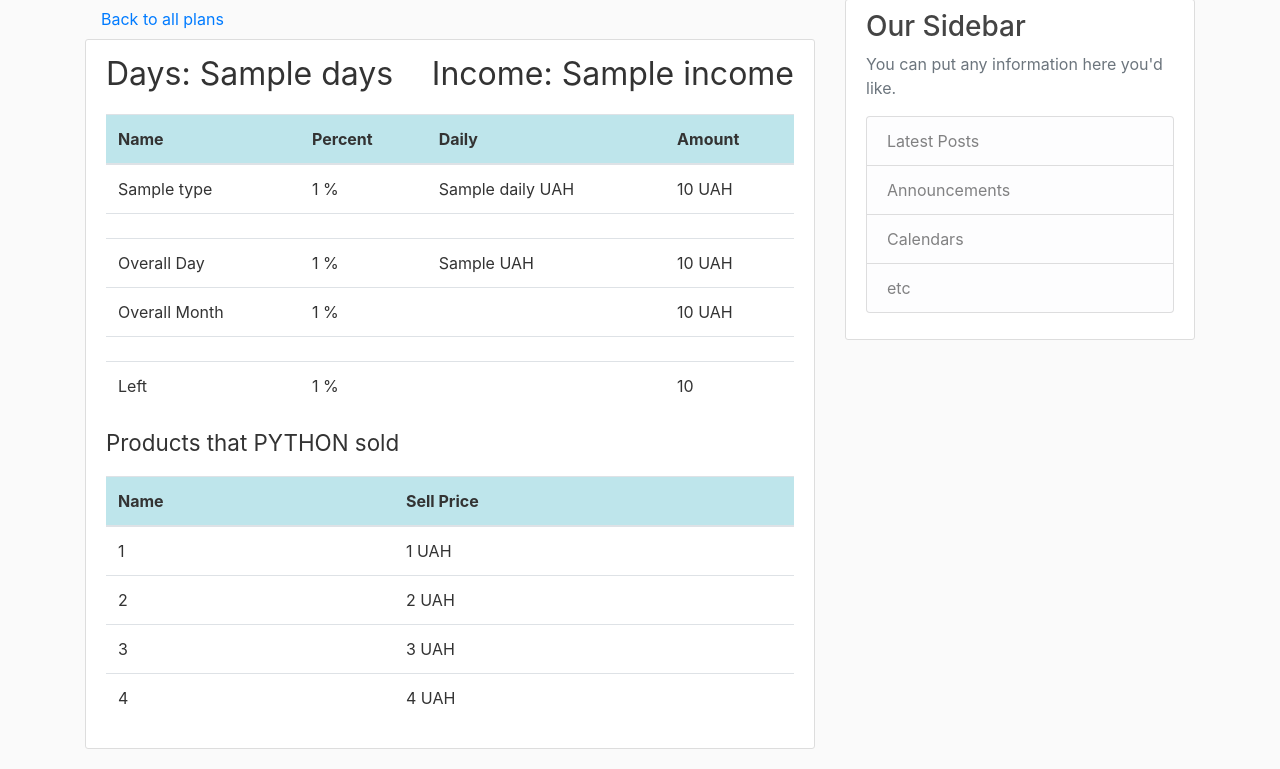
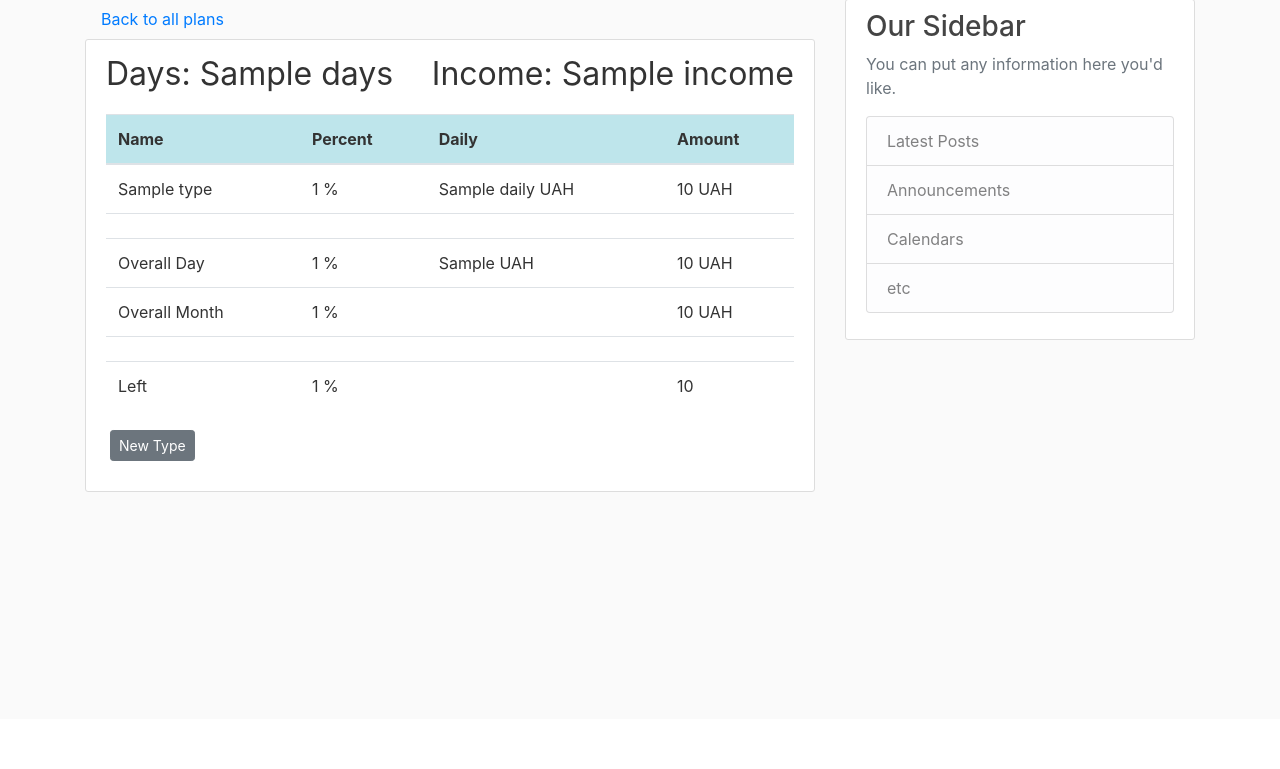
Before and after one commit to Kollider/DayToMoney, a Flask app: template new_app/templates/month_plan.html in a window 1280 px wide. Shown: the part 81-850 px from the top of the page. After the commit the page ends 573 px from the top, so only its background shows below. Run offline with Flask 2, Linux system fonts and the light colour scheme; the template is opened without the code that fills it: most values are stand-ins (such as "Sample title", 1, 10 or a date in 2020); some libraries are stand-ins or nearby versions.

Commit message:
Added button

```diff
--- a/new_app/templates/month_plan.html
+++ b/new_app/templates/month_plan.html
@@ -71,26 +71,33 @@
 
             </tbody>
         </table>
+
+    <button type="button" class="btn btn-secondary btn-sm m-1" data-toggle="modal" data-target="#newtypeModal">New Type</button>
+
 <p></p>
-        <p class="article-content" style="font-size: 1.4rem;">Products that {{ 'PYTHON' }} sold</p>
-        <table class="table">
-            <thead>
-                <tr class="table-info">
-                    <th scope="col">Name</th>
-                    <th scope="col">Sell Price</th>
-                </tr>
-            </thead>
-            <tbody>{% for st in [1,2,3,4] %}
-                <tr>
-                    <td>{{ st }}</td>
-                    <td>{{ st }} UAH</td>
-                </tr>{% endfor %}
-            </tbody>
-        </table>
+
 
 </div>
 </article>
 <!--Modal-->
+<div class="modal fade" id="newtypeModal" tabindex="-1" role="dialog" aria-labelledby="newtypeModalLabel" aria-hidden="true">
+    <div class="modal-dialog" role="document">
+        <div class="modal-content">
+            <div class="modal-header">
+                <h5 class="modal-title" id="newtypeModalLabel">Create new type?</h5>
+                <button type="button" class="close" data-dismiss="modal" aria-label="Close">
+            <span aria-hidden="true">&times;</span>
+          </button>
+            </div>
+            <div class="modal-footer">
+                <button type="button" class="btn btn-secondary" data-dismiss="modal">Close</button>
+                <form action="{{ url_for('month_type_new', month_plan_id=month_plan.id) }}" method="POST">
+                    <input class="btn btn-danger" type="submit" value="Create">
+                </form>
+            </div>
+        </div>
+    </div>
+</div>
 
 
 {% endblock content %}
```
Also changed, not shown: new_app/templates/create_new_month_type.html (+4 -4 lines).
